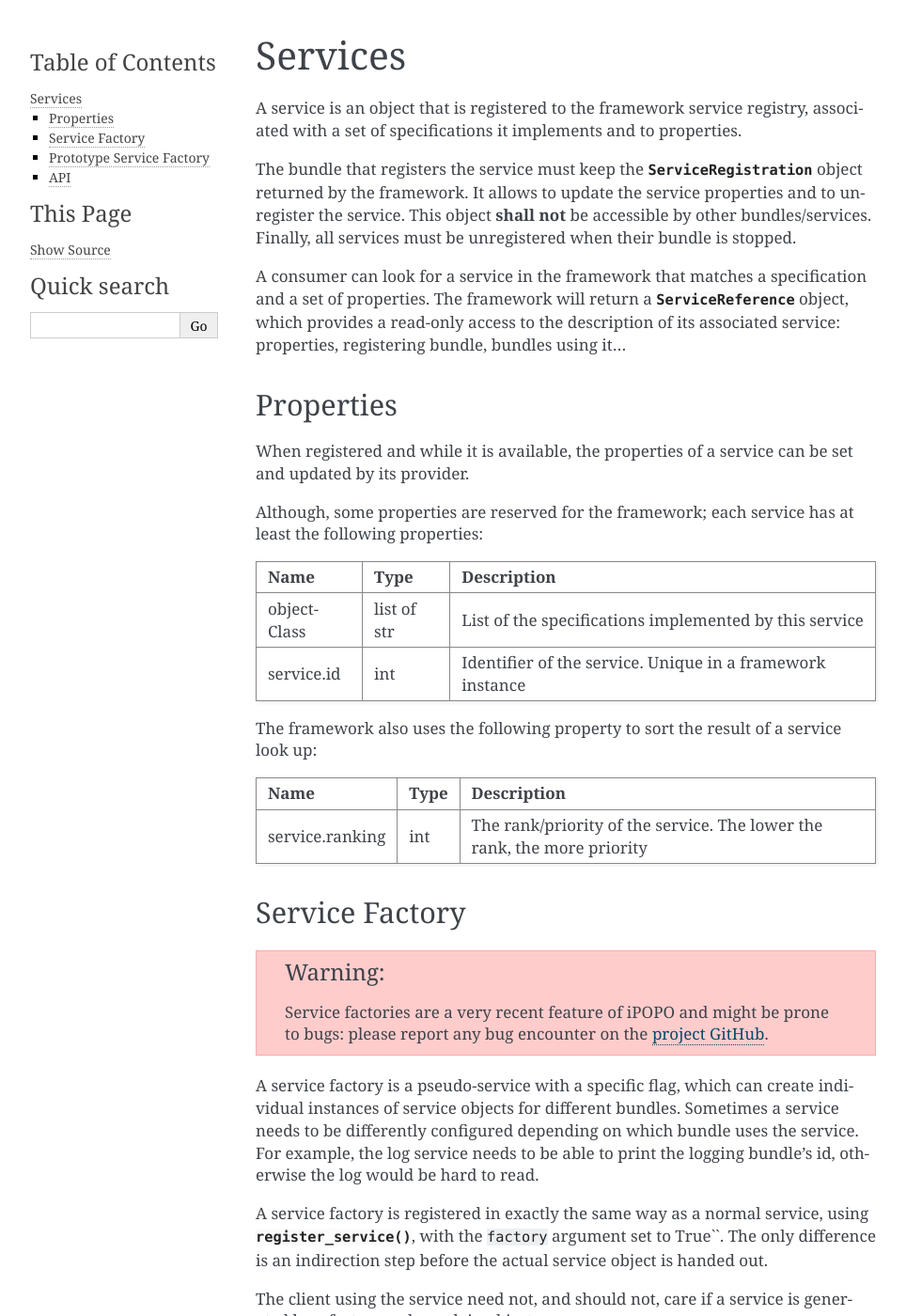
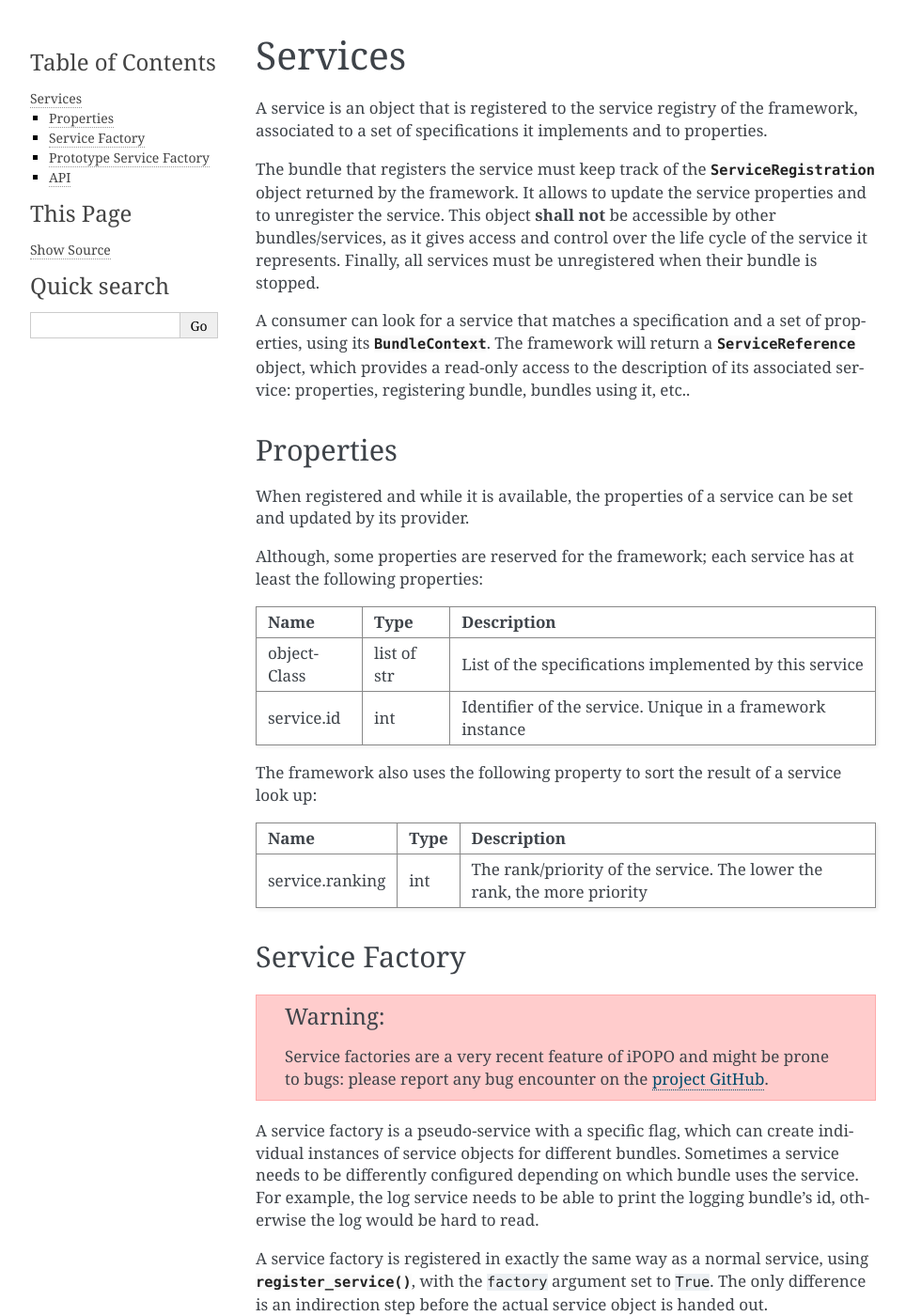
Before and after one commit to tcalmant/ipopo, a Sphinx documentation site: the page built from docs/refcards/services.rst, in a window 1280 px wide and 1400 px high. Shown: the whole window at 94% size, without its empty margins (148-1112 px from the left). Built offline with Sphinx 7.4.7, drawn with Linux system fonts in a browser that asks for light colours; pages that are not in the unit, such as notebooks, are missing from menus.

Commit message:
Small review of existing refcards

```diff
--- a/docs/refcards/services.rst
+++ b/docs/refcards/services.rst
@@ -4,20 +4,22 @@
 Services
 ========
 
-A service is an object that is registered to the framework service registry,
-associated with a set of specifications it implements and to properties.
+A service is an object that is registered to the service registry of the
+framework, associated to a set of specifications it implements and to
+properties.
 
-The bundle that registers the service must keep the
+The bundle that registers the service must keep track of the
 :class:`~ServiceRegistration` object returned by the framework.
 It allows to update the service properties and to unregister the service.
-This object **shall not** be accessible by other bundles/services.
+This object **shall not** be accessible by other bundles/services, as it gives
+access and control over the life cycle of the service it represents.
 Finally, all services must be unregistered when their bundle is stopped.
 
-A consumer can look for a service in the framework that matches a specification
-and a set of properties.
+A consumer can look for a service that matches a specification and a set of
+properties, using its :class:`~BundleContext`.
 The framework will return a :class:`~ServiceReference` object, which provides a
 read-only access to the description of its associated service:
-properties, registering bundle, bundles using it...
+properties, registering bundle, bundles using it, etc..
 
 Properties
 ----------
@@ -61,7 +63,7 @@ otherwise the log would be hard to read.
 
 A service factory is registered in exactly the same way as a normal service,
 using :meth:`~pelix.framework.BundleContext.register_service`, with the
-``factory`` argument set to True``.
+``factory`` argument set to ``True``.
 The only difference is an indirection step before the actual service object is
 handed out.
 
```
Also changed, not shown: docs/refcards/bundles.rst (+22 -6 lines).
